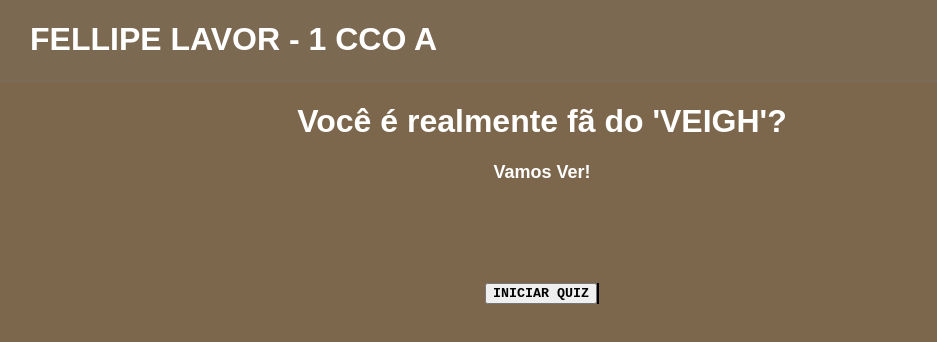
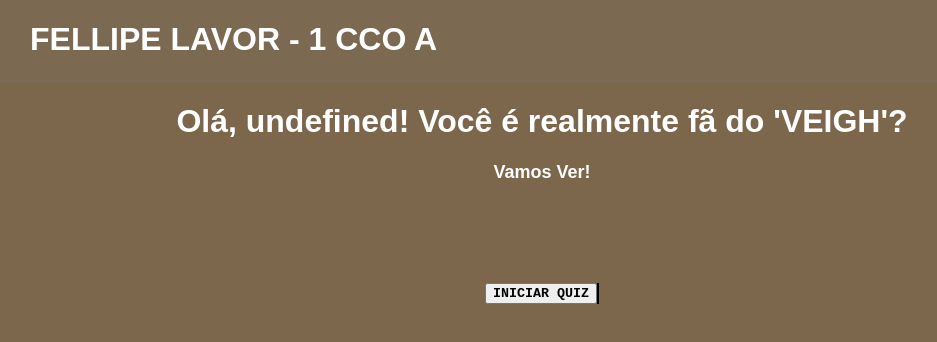
Before and after one commit to felavor/Projeto_Individual, a website: page public/dashboard/EXEMPLO_QUIZZ.html in a window 1280 px wide. Shown: the whole page, without its empty margins (98-1035 px from the left). Drawn offline with Linux system fonts and the light colour scheme.

Commit message:
adicionando nome do usuario quiz

```diff
--- a/public/dashboard/EXEMPLO_QUIZZ.html
+++ b/public/dashboard/EXEMPLO_QUIZZ.html
@@ -17,7 +17,7 @@
     </div>
     <div class="titulo_quiz">
 
-        <h1>Você é realmente fã do 'VEIGH'?</h1>
+        <h1>Olá, <span id="b_usuario">usuário</span>! Você é realmente fã do 'VEIGH'?</h1>
     </div>
     <span class="subtitulo">Vamos Ver!</span>
 
@@ -88,6 +88,9 @@
 
 </html>
 <script>
+
+    b_usuario.innerHTML = sessionStorage.NOME_USUARIO;
+
     const listaDeQuestoes = [
 
         {
```
